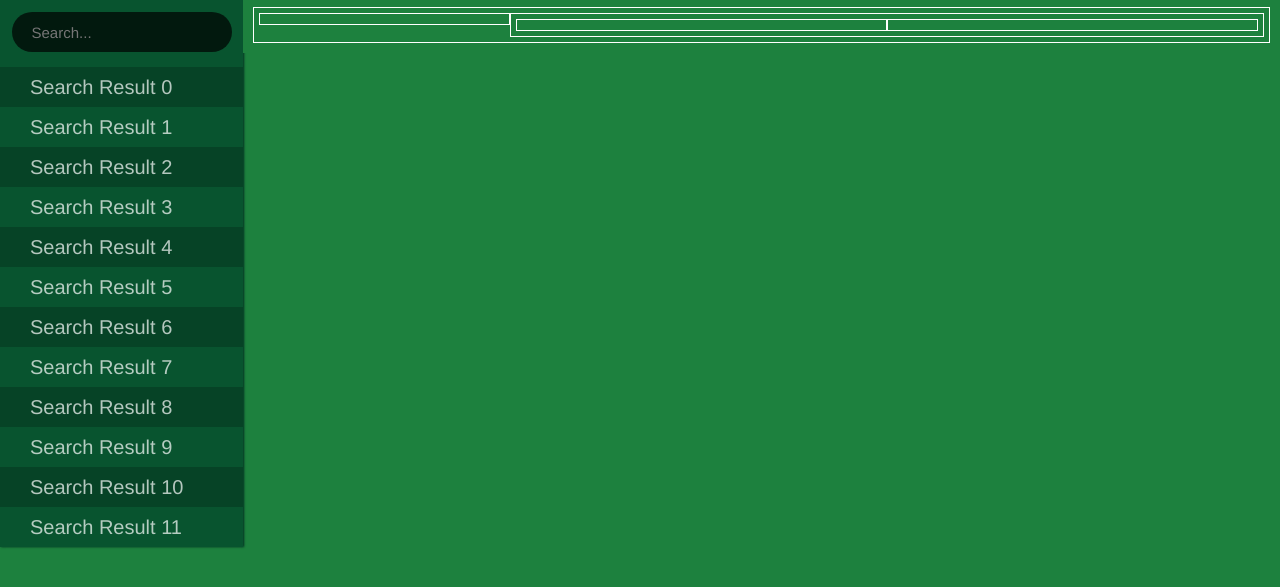
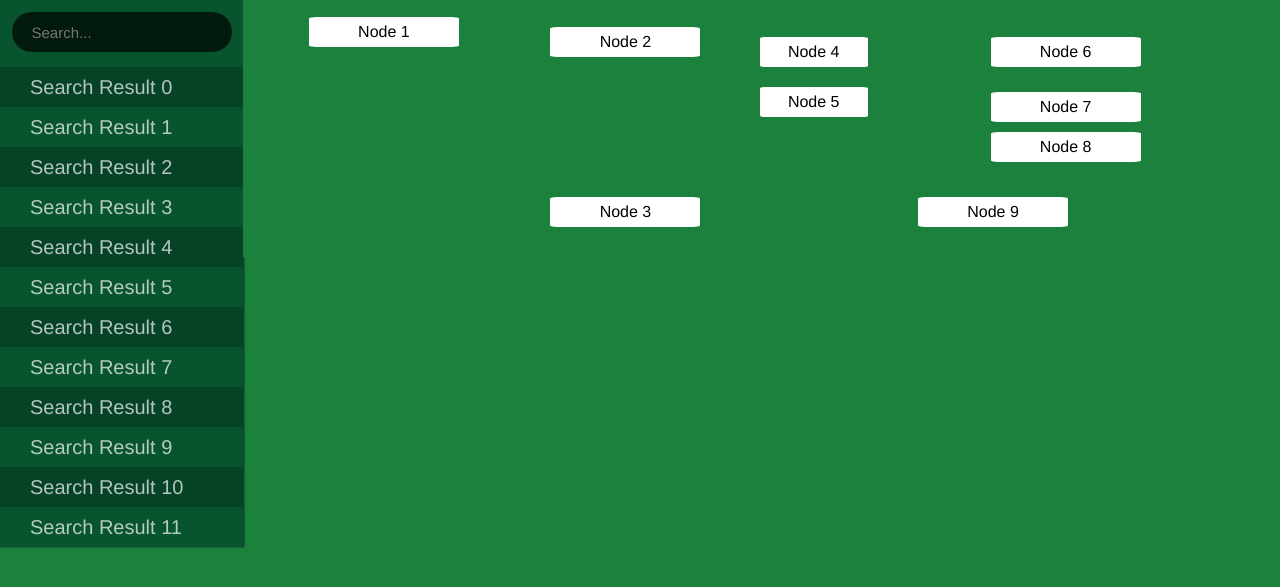
Before and after one commit to ForestJS/ForestJS-Production, a React app: page / in a window 1280 px wide. Shown: the part 73-660 px from the top of the page. Built offline with nearby package versions, Linux system fonts and the light colour scheme.

Commit message:
create hard coded node graph

```diff
--- a/client/components/Table.js
+++ b/client/components/Table.js
@@ -24,21 +24,52 @@ class Table extends Component {
     let holderStyle3={
       "width":"75%",
       "height":"100%",
-      "float":"left"
+      "float":"left",
+      "flex-direction":"column"
     }
     let holderStyle4={
       "width":"100%",
       "height":"50%",
+      "clear":"both",
+    }
+    let holderStyle5={
+      "width":"40%",
+      "height":"100%",
       "float":"left"
     }
+    let holderStyle6={
+      "width":"100%",
+      "height":"100%",
+      "float":"left",
+      "flex-direction":"column"
+    }
+
 
 
     return(
       <div className="holder" style={holderStyle}>
-        <div className="holder" style={holderStyle2}></div>
+        <div className="holder" style={holderStyle2}><div className ="content">Node 1</div></div>
         <div className="holder" style={holderStyle3}>
-          <div className="holder" style={holderStyle4}></div>
-          <div className="holder" style={holderStyle4}></div>
+          <div className="holder" style={holderStyle4}>
+            <div className="holder" style={holderStyle5}><div className ="content">Node 2</div></div>
+            <div className = "holder" style={holderStyle6}>
+              <div className="holder" style={holderStyle4}>
+                <div className = "holder" style={holderStyle5}><div className ="content">Node 4</div></div>
+                <div className = "holder" style={holderStyle}><div className ="content">Node 6</div></div>
+              </div>
+              <div className="holder" style={holderStyle4}>
+                <div className = "holder" style={holderStyle5}><div className ="content">Node 5</div></div>
+                <div className = "holder" style={holderStyle6}>
+                  <div className = "holder" style={holderStyle4}><div className ="content">Node 7</div></div>
+                  <div className = "holder" style={holderStyle4}><div className ="content">Node 8</div></div>
+                </div>
+              </div>
+            </div>
+          </div>
+          <div className="holder" style={holderStyle4}>
+            <div className = "holder" style={holderStyle5}><div className ="content">Node 3</div></div>
+            <div className = "holder" style={holderStyle}><div className ="content">Node 9</div></div>
+          </div>
         </div>
       </div>
     )
--- a/client/scss/_table.scss
+++ b/client/scss/_table.scss
@@ -5,14 +5,24 @@
 }
 
 .holder{
-  border: solid white 1px;
+  // border: solid white 1px;
   padding: 5px;
   display: flex;
 }
 
-
-
-
+.content{
+    margin:auto;
+    width:80%;
+    min-height: 30px;
+    max-width:150px;
+    height:20%;
+    float: left;
+    background:white;
+    border-radius: 5%;
+    display: flex;
+    justify-content: center;
+    align-items: center;
+}
 
 
 //
```
